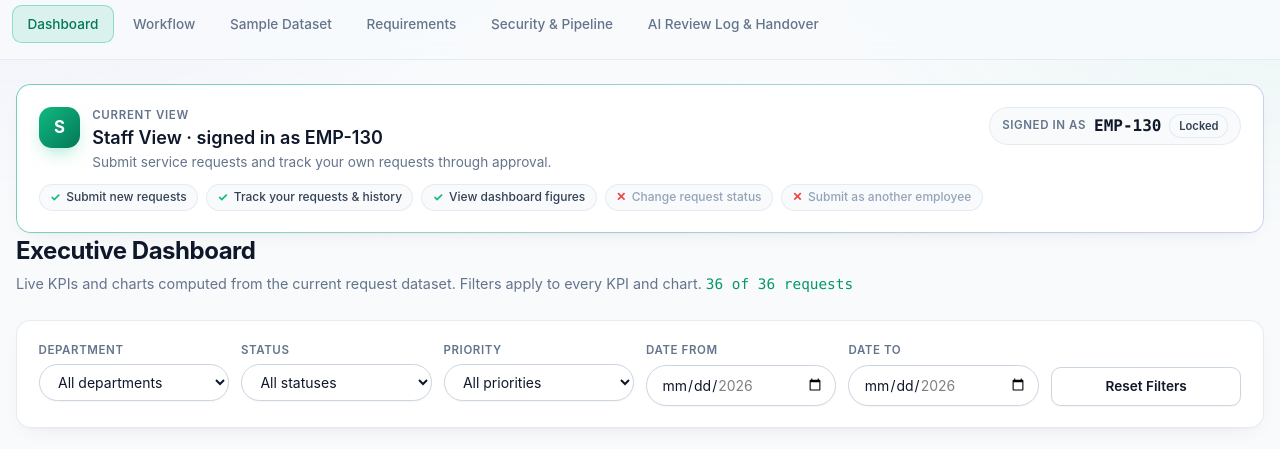
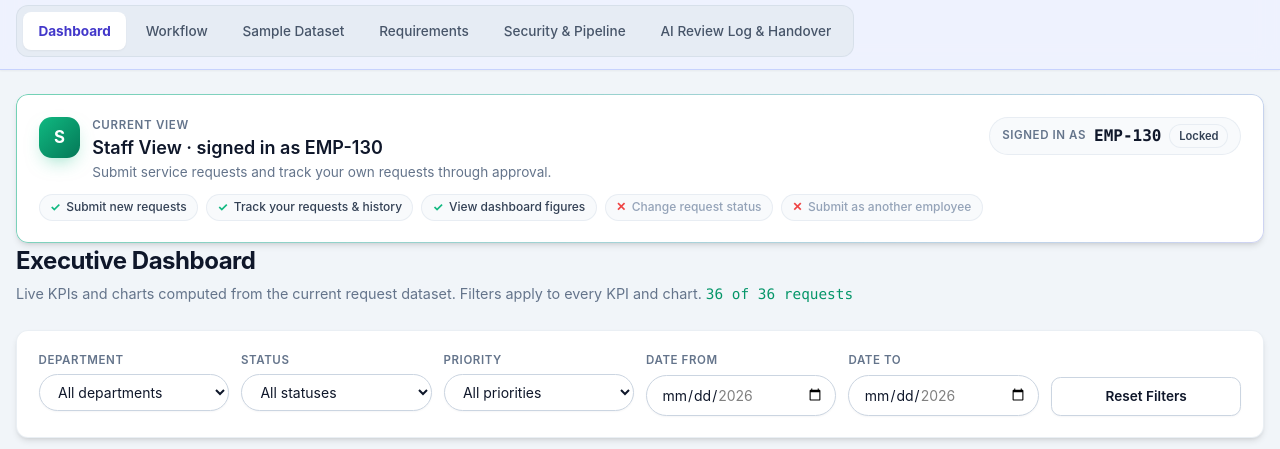
Before and after one commit to KVKMadithya/eguardian-service-portal, a website: page index.html in a window 1280 px wide. Shown: the part 57-506 px from the top of the page. Drawn offline with nearby package versions, Linux system fonts and the light colour scheme.

Commit message:
feat: enhance light mode UI with enterprise SaaS depth

```diff
--- a/index.html
+++ b/index.html
@@ -11,28 +11,28 @@
 
   <link rel="preconnect" href="https://fonts.googleapis.com">
   <link rel="preconnect" href="https://fonts.gstatic.com" crossorigin>
-  <link rel="stylesheet" href="https://fonts.googleapis.com/css2?family=Inter:wght@400;500;600;700&family=JetBrains+Mono:wght@400;500;600&display=swap">
+  <link rel="stylesheet" href="https://fonts.googleapis.com/css2?family=Inter:wght@400;500;600;700&family=JetBrains+Mono:wght@400;500;600;800&display=swap">
 
   <meta name="color-scheme" content="light dark">
   <meta name="theme-color" content="#f8fafc">
 
   <script src="https://cdn.tailwindcss.com"></script>
   <!-- Runs synchronously before first paint: sets Tailwind darkMode and applies the saved theme (no flash). -->
-  <script src="theme-init.js?v=7"></script>
+  <script src="theme-init.js?v=8"></script>
   <script src="https://cdn.jsdelivr.net/npm/chart.js"></script>
 
   <style>
     /* ---------- Design tokens: light (default) — executive alabaster ---------- */
     :root {
-      --bg: #f8fafc;
-      --bg-glow-1: rgba(99, 102, 241, 0.07);
-      --bg-glow-2: rgba(16, 185, 129, 0.06);
-      --surface: rgba(255, 255, 255, 0.95);
+      --bg: #f1f5f9; /* slate-100 */
+      --bg-glow-1: transparent;
+      --bg-glow-2: transparent;
+      --surface: #ffffff; /* bg-white */
       --surface-solid: #ffffff;
       --surface-inset: #f8fafc;
       --surface-hover: rgba(241, 245, 249, 0.9);
-      --header-bg: rgba(248, 250, 252, 0.9);
-      --border: rgba(226, 232, 240, 0.8);
+      --header-bg: rgba(238, 242, 255, 0.8); /* indigo-50/80 */
+      --border: rgba(226, 232, 240, 0.7); /* slate-200/70 */
       --border-strong: #cbd5e1;
       --text: #0f172a;
       --text-2: #334155;
@@ -46,7 +46,7 @@
       --danger: #dc2626;
       --gradient-danger: linear-gradient(135deg, rgba(239, 68, 68, 0.45), rgba(249, 115, 22, 0.25));
       --shadow-sm: 0 1px 2px rgba(15, 23, 42, 0.04);
-      --shadow-md: 0 1px 2px rgba(15, 23, 42, 0.03), 0 8px 24px -12px rgba(15, 23, 42, 0.10);
+      --shadow-md: 0 4px 6px -1px rgba(0, 0, 0, 0.1), 0 2px 4px -2px rgba(0, 0, 0, 0.1); /* shadow-md */
       --shadow-lg: 0 24px 48px -16px rgba(15, 23, 42, 0.22);
       --glow: 0 0 0 transparent;
       --kpi-accent: rgba(16, 185, 129, 0.7);
@@ -353,6 +353,21 @@
     .ci-badge-link:focus-visible { outline: none; box-shadow: 0 0 0 3px var(--ring); }
     .ci-status-badge { display: block; height: 20px; width: auto; }
 
+    /* ---------- Light mode depth & premium chrome (html:not(.dark) only — dark mode untouched) ---------- */
+    html:not(.dark) .card { background: #ffffff; border-color: rgba(226, 232, 240, 0.7); border-radius: 0.75rem;
+      box-shadow: 0 4px 6px -1px rgba(0, 0, 0, 0.1), 0 2px 4px -2px rgba(0, 0, 0, 0.1); }
+    html:not(.dark) .site-header { background: rgba(238, 242, 255, 0.8); border-bottom: 1px solid #c7d2fe;
+      box-shadow: 0 1px 2px 0 rgba(0, 0, 0, 0.05); backdrop-filter: blur(12px); -webkit-backdrop-filter: blur(12px); }
+    html:not(.dark) .brand-mark { background-image: linear-gradient(to right, #4f46e5, #059669); font-weight: 800; }
+    html:not(.dark) .tab-nav { width: fit-content; max-width: 100%; margin: 0.75rem 0 0; padding: 0.375rem; gap: 0.25rem;
+      background: rgba(226, 232, 240, 0.7); border: 1px solid rgba(203, 213, 225, 0.5); border-radius: 0.75rem; }
+    html:not(.dark) .tab-btn { color: #475569; border-color: transparent; border-radius: 0.5rem; }
+    html:not(.dark) .tab-btn:hover { color: #0f172a; background: rgba(203, 213, 225, 0.5); transform: none; }
+    html:not(.dark) .tab-btn.active { background: #ffffff; color: #4338ca; font-weight: 700; border-color: transparent;
+      box-shadow: 0 1px 2px 0 rgba(0, 0, 0, 0.05); }
+    html:not(.dark) #roleSwitcher, html:not(.dark) .theme-toggle { border: 1px solid #cbd5e1; background-color: #ffffff; box-shadow: 0 1px 2px 0 rgba(0, 0, 0, 0.05); }
+    html:not(.dark) #roleSwitcher:hover, html:not(.dark) .theme-toggle:hover { background-color: #f8fafc; }
+
     /* ---------- Print-to-PDF executive report ---------- */
     .print-only { display: none; }
     @page { size: A4 portrait; margin: 12mm; }
@@ -426,7 +441,7 @@
           </button>
         </div>
       </div>
-      <nav class="-mx-1 mt-3 flex gap-1 overflow-x-auto pb-1" role="tablist" aria-label="Portal sections">
+      <nav class="tab-nav -mx-1 mt-3 flex gap-1 overflow-x-auto pb-1" role="tablist" aria-label="Portal sections">
         <button type="button" class="tab-btn active" role="tab" data-tab="dashboard" aria-selected="true">Dashboard</button>
         <button type="button" class="tab-btn" role="tab" data-tab="workflow" aria-selected="false">Workflow</button>
         <button type="button" class="tab-btn" role="tab" data-tab="dataset" aria-selected="false">Sample Dataset</button>
@@ -1283,8 +1298,8 @@ downloadFile(name, "\uFEFF" + csv,
 &lt;script src="theme-init.js"&gt;&lt;/script&gt;
 &lt;script src="app.js" defer&gt;&lt;/script&gt;</pre>
 <pre class="code-block code-after">&lt;!-- AFTER — bump ?v= on every release --&gt;
-&lt;script src="theme-init.js?v=7"&gt;&lt;/script&gt;
-&lt;script src="app.js?v=7" defer&gt;&lt;/script&gt;</pre>
+&lt;script src="theme-init.js?v=8"&gt;&lt;/script&gt;
+&lt;script src="app.js?v=8" defer&gt;&lt;/script&gt;</pre>
           </div>
         </article>
       </div>
@@ -1381,6 +1396,6 @@ git push origin main</pre>
   <div id="toastContainer" class="toast-container" aria-live="polite"></div>
 
   <!-- Bump ?v= on every release so browsers and GitHub Pages' 10-minute cache never serve a stale app.js. -->
-  <script src="app.js?v=7" defer></script>
+  <script src="app.js?v=8" defer></script>
 </body>
 </html>
```
